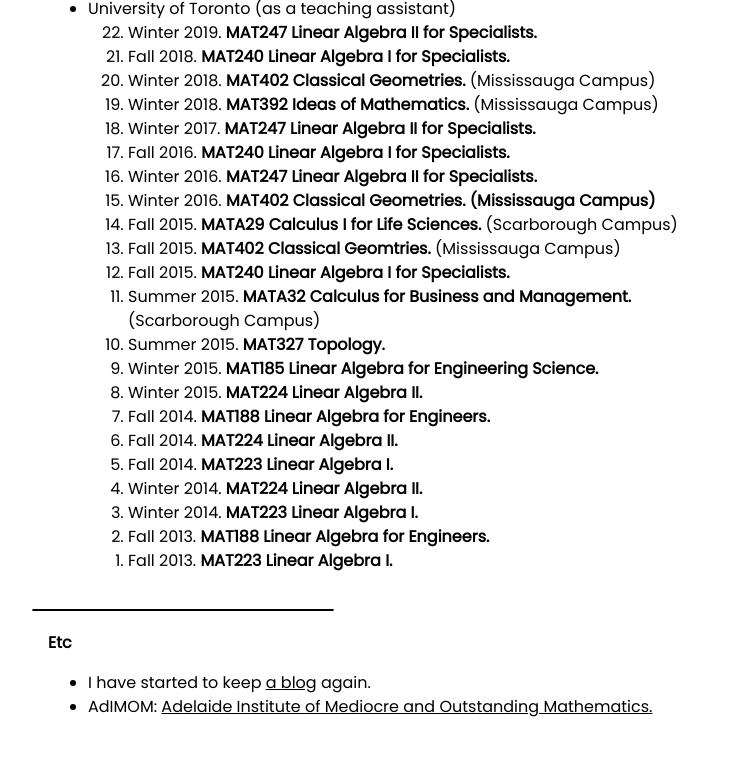
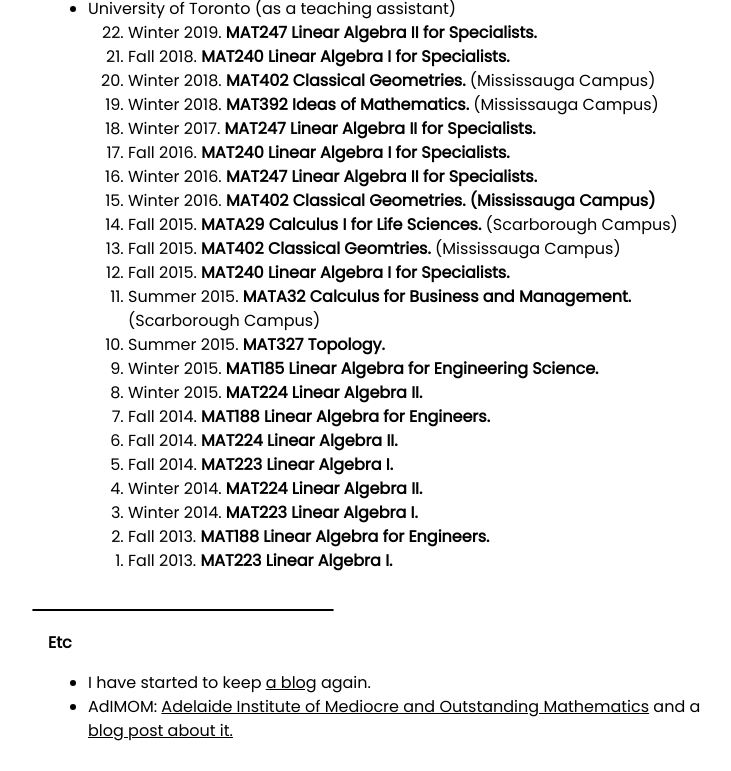
Before and after one commit to ozguresentepe/ozguresentepe.github.io, a plain HTML site: page ozgur/index.html in a window 1280 px wide. Shown: the part 1900-2671 px from the top of the page, without its empty margins (504-1235 px from the left). Before the commit the page ends 2647 px from the top, so only its background shows below. Drawn offline with nearby package versions, Linux system fonts and the light colour scheme.

Commit message:
Adimom added

```diff
--- a/ozgur/index.html
+++ b/ozgur/index.html
@@ -218,7 +218,7 @@
   <b>Etc</b>
   <ul>
     <li>I have started to keep <a href="blog/">a blog</a> again.</li>
-    <li>AdIMOM: <a href="adimom/">Adelaide Institute of Mediocre and Outstanding Mathematics.</a></li>
+    <li>AdIMOM: <a href="adimom/">Adelaide Institute of Mediocre and Outstanding Mathematics</a> and a <a href="blog/adimom.html">blog post about it.</a></b></li>
   </ul>
   </div>
 
```
